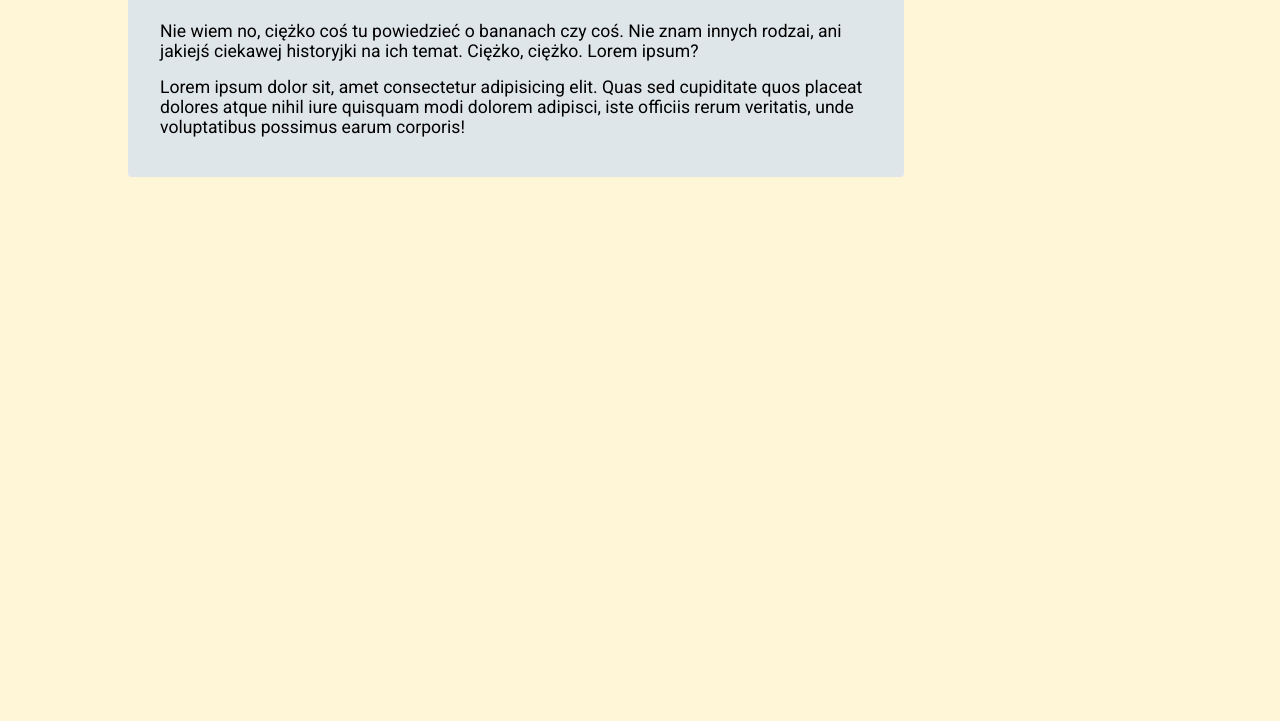
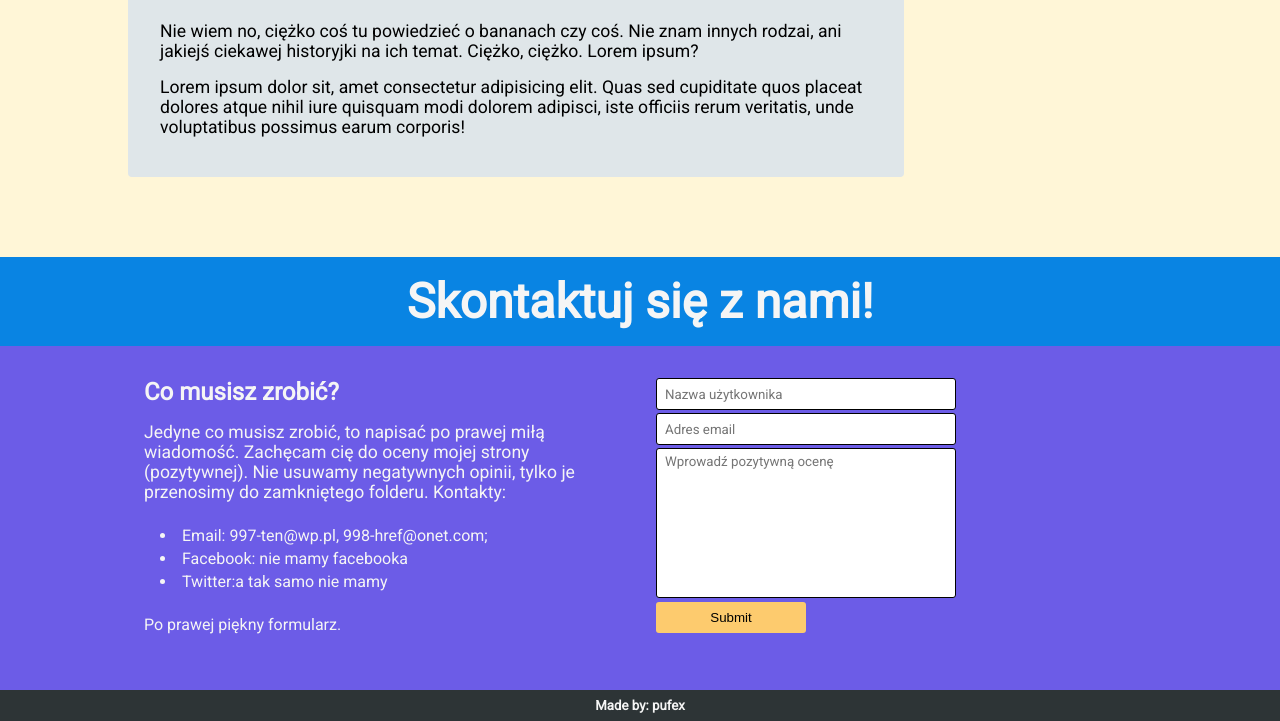
Before and after one commit to pufex/owoce, a plain HTML site: page index.html in a window 1280 px wide. Shown: the part 3265-3986 px from the top of the page. Before the commit the page ends 3522 px from the top, so only its background shows below. Drawn offline with Linux system fonts and the light colour scheme.

Commit message:
commit-4

```diff
--- a/css/style.css
+++ b/css/style.css
@@ -372,5 +372,131 @@ a:hover{
 
 /* FOOTER */
 
+.footer{
+    width: 100%;
+    background-color: #dfe6e9;
+    overflow: hidden;
+    color: whitesmoke;
+    font-size: 1rem;
+}
 
 /* END OF FOOTER */
+
+/* CONTACT */
+
+.contact{
+    background-color: #0984e3;
+}
+
+.contact__header{
+    padding: 1rem 2rem;
+    text-align: center;
+    font-size: 3rem;
+    font-weight: 600;
+    color: whitesmoke;
+    margin: 0;
+}
+
+/* END OF CONTACT */
+
+/* MESSAGE */
+
+.message{
+    background-color: #6c5ce7;
+}
+
+.message__container{
+    display: flex;
+    flex-direction: row;
+    justify-content: space-between;
+    padding: 2rem 0;
+    min-height: 280px;
+}
+
+.message__item{
+    flex-basis: 50%;
+    padding: 0 1rem;
+}
+
+.message__header{
+    font-size: 1.5rem;
+    margin-top: 0;
+    margin-bottom: 1rem;
+    color: whitesmoke;
+}
+
+.message__paragraph{
+    font-size: 1.1rem;
+    margin: 1rem 0;
+}
+
+.message__list{
+    margin: 1.5rem 0;
+    padding-left: 1rem;
+}
+
+.message__list-element{
+    list-style-position: inside;
+    margin-bottom: 0.25rem;
+}
+
+.message__form{
+    width: 100%;
+
+}
+
+.message__input{
+    font-family: 'Roboto', sans-serif;
+    display: block;
+    width: 100%;
+    max-width: 300px;
+    border-radius: 3px;
+    border: 1px solid black;
+    margin-bottom: 0.2rem;
+    min-height: 2rem;
+    padding-left: 0.5rem;
+    box-sizing: border-box;
+}
+
+.message__input::placeholder{
+    font-family: 'Roboto', sans-serif;
+}
+
+.message__text-area{
+    height: 150px;
+    resize: none;
+    padding-top: 0.3rem;
+}
+
+.message__button{
+    min-width: 150px;
+    padding: 0.5rem;
+    box-sizing: border-box;
+    border: none;
+    background-color: #fdcb6e;
+    transition-property: background-color;
+    transition-duration: 0.2s;
+    transition-timing-function: ease-in-out;
+    border-radius: 3px;
+}
+
+.message__button:hover{
+    background-color: #ffeaa7;
+}
+
+/* END OF MESSAGE */
+
+/* SIGNATURE */
+
+.signature{
+    background-color: #2d3436;
+}
+
+.signature__header{
+    text-align: center;
+    margin: 0;
+    box-sizing: border-box;
+    padding: 0.5rem 1rem;
+}
+
+/* END OF SIGNATURE */
--- a/index.html
+++ b/index.html
@@ -551,7 +551,52 @@
         </div>
     </main>
     <footer class="footer" id="footer">
-
+        <section class="contact container">
+            <div class="container__item">
+                <h2 class="contact__header">
+                    Skontaktuj się z nami!
+                </h2>
+            </div>
+        </section>
+        <section class="message container">
+            <div class="message__container container__item">
+                <div class="message__item">
+                    <h3 class="message__header">
+                        Co musisz zrobić?
+                    </h3>
+                    <p class="message__paragraph">
+                        Jedyne co musisz zrobić, to napisać po prawej miłą wiadomość. Zachęcam cię do oceny mojej strony (pozytywnej). Nie usuwamy negatywnych opinii, tylko je przenosimy do zamkniętego folderu. Kontakty:
+                    </p>
+                    <ul class="message__list">
+                        <li class="message__list-element">
+                            Email: 997-ten@wp.pl, 998-href@onet.com;
+                        </li>
+                        <li class="message__list-element">
+                            Facebook: nie mamy facebooka
+                        </li>
+                        <li class="message__list-element">
+                            Twitter:a tak samo nie mamy
+                        </li>
+                    </ul>
+                    <p>Po prawej piękny formularz.</p>
+                </div>
+                <div class="message__item">
+                    <form class="message__form" action="" method="POST">
+                        <input class="message__input" name="name" type="text" placeholder="Nazwa użytkownika" required>
+                        <input class="message__input" name="email" type="email" placeholder="Adres email" required>
+                        <textarea class="message__input message__text-area" name="message" placeholder="Wprowadź pozytywną ocenę" required></textarea>
+                        <input class="message__button" name="button" type="submit" >
+                    </form>
+                </div>
+            </div>
+        </section>
+        <section class="signature ucontainer">
+            <div class="container__item">
+                <h5 class="signature__header">
+                    Made by: pufex
+                </h5>
+            </div>
+        </section>
     </footer>
 </body>
 </html>
```
